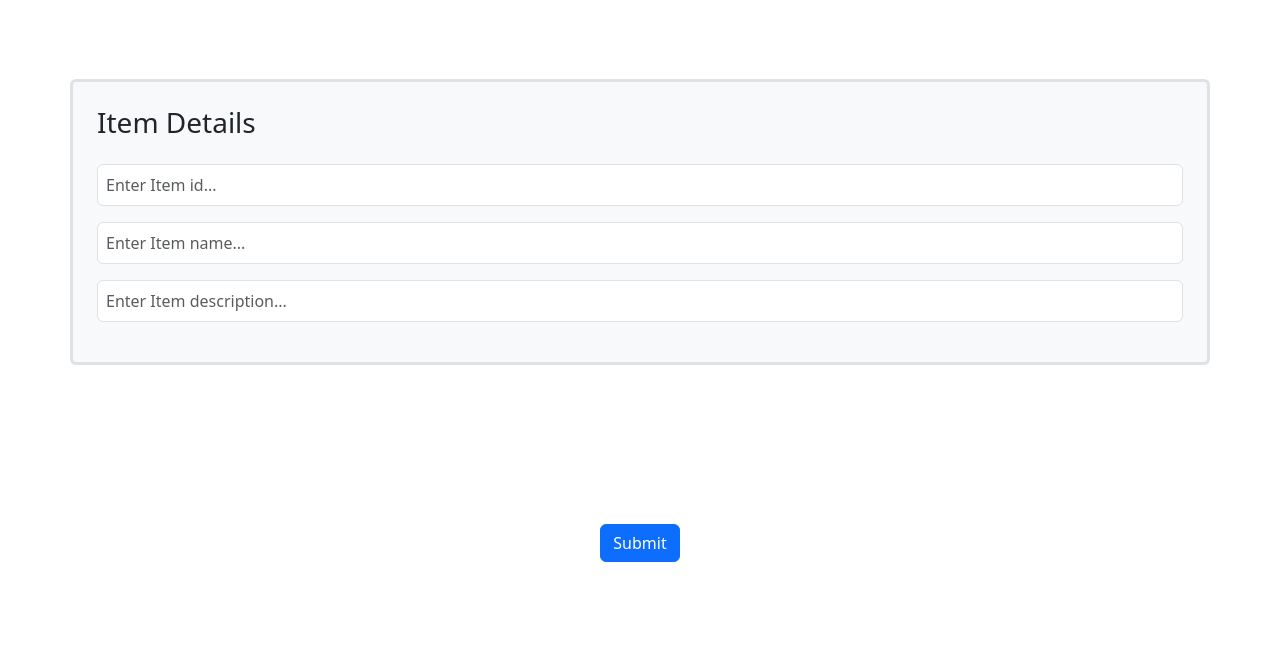
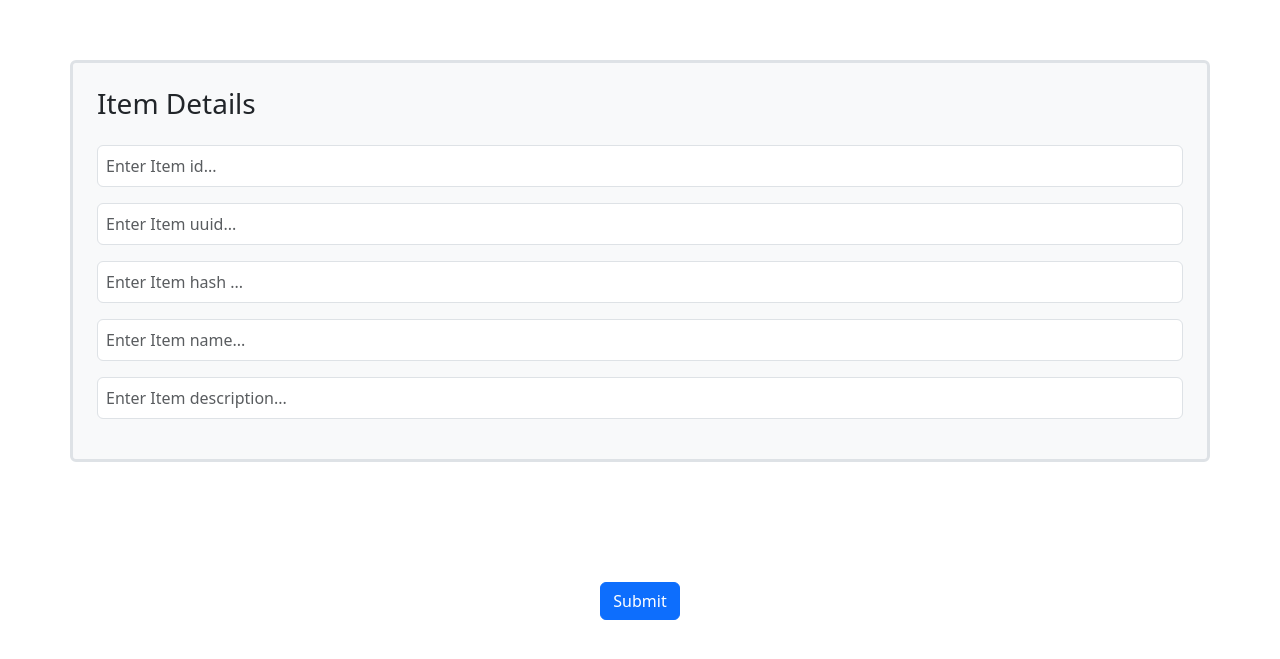
Before and after one commit to Mohit-d13/flask-service-pj, a Flask app: page /to_do_item in a window 1280 px wide. Shown: the top 659 px of the page. Run offline with Flask 3, Linux system fonts and the light colour scheme.

Commit message:
resting commits

```diff
--- a/frontend/app.py
+++ b/frontend/app.py
@@ -57,6 +57,10 @@ def to_do_item():
         error = None
         if not item_dt['id']:
             error = "Item id is required."
+        if not item_dt['uuid']:
+            error = "UUID is missing"
+        if not item_dt['item_hash']:
+            error = "Item hash is missing"
         if not item_dt['name']:
             error = "Item name is required."
         if not item_dt['description']:
--- a/frontend/templates/to_do_item.html
+++ b/frontend/templates/to_do_item.html
@@ -7,6 +7,12 @@
         <h3 class="mb-4">Item Details</h3>
         <div class="mb-3">
             <input class="form-control p-2" type="number" name="id" placeholder="Enter Item id..." required>
+        </div>
+        <div class="mb-3">
+            <input class="form-control p-2" type="number" name="uuid" placeholder="Enter Item uuid..." required>
+        </div>
+        <div class="mb-3">
+            <input class="form-control p-2" type="text" name="item_hash" placeholder="Enter Item hash ..." required>
         </div>
         <div class="mb-3">
             <input class="form-control p-2" type="text" name="name" placeholder="Enter Item name..." required>
```
